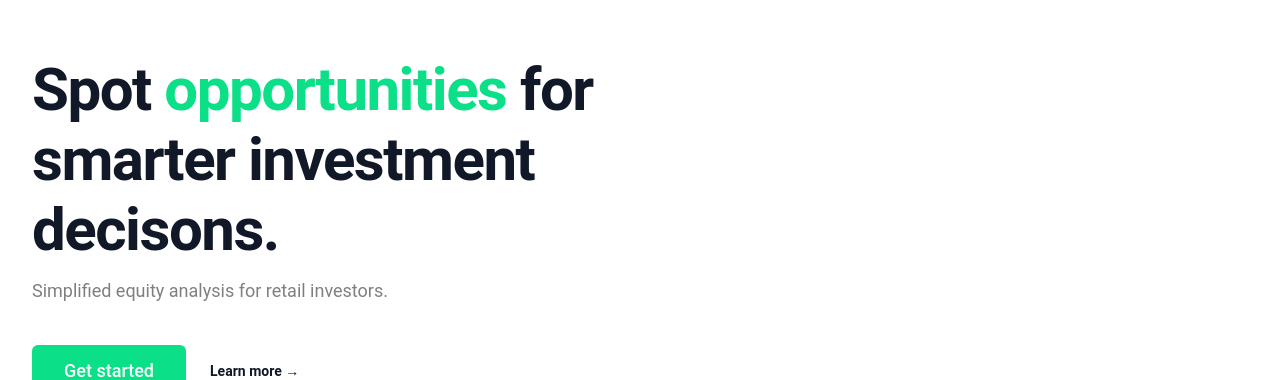
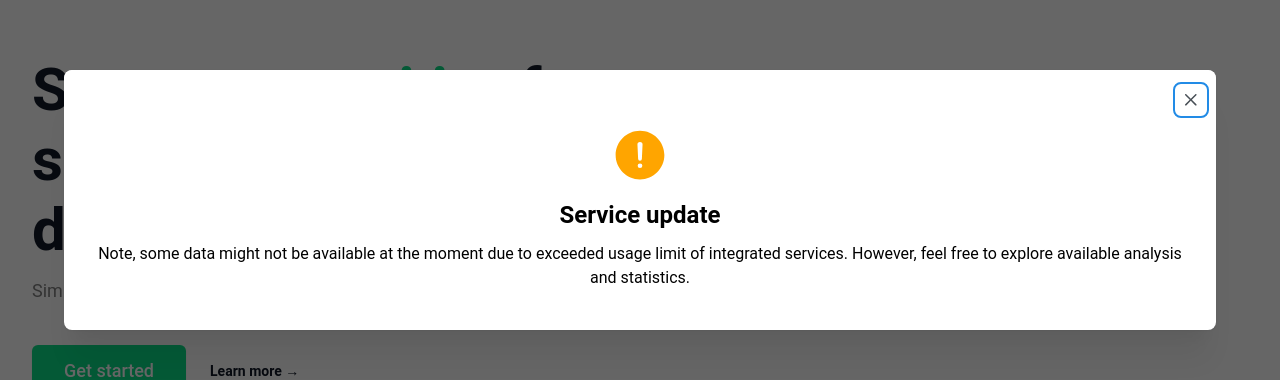
Before and after one commit to nelsonelaye/Vest-Finance, a Next.js app: page / in a window 1280 px wide. Shown: the part 200-580 px from the top of the page. Built offline with nearby package versions, Linux system fonts and the light colour scheme; no server answers.

Commit message:
feat: add service update alert

```diff
--- /dev/null
+++ b/src/components/Alert/Alert.jsx
@@ -0,0 +1,21 @@
+import React from "react";
+
+const Alert = () => {
+  return (
+    <div className="flex  items-center justify-center bg-gray-100">
+      <div className="rounded-lg bg-gray-50 px-16 py-14">
+        <div className="flex justify-center">
+          <div className="rounded-full bg-green-200 p-6">
+            <div className="flex h-16 w-16 items-center justify-center rounded-full bg-green-500 p-4"></div>
+          </div>
+        </div>
+        <h3 className="my-4 text-center text-3xl font-semibold text-gray-700">
+          Service update
+        </h3>
+        <p className="w-[230px] text-center font-normal text-gray-600"></p>
+      </div>
+    </div>
+  );
+};
+
+export default Alert;
--- a/src/components/SearchField/SearchField.jsx
+++ b/src/components/SearchField/SearchField.jsx
@@ -17,6 +17,7 @@ const SearchField = ({
   handleSelect,
   page,
   closeSidebar,
+  description,
 }) => {
   const searchParams = useSearchParams();
   const symbol = searchParams.get("ticker");
@@ -44,6 +45,10 @@ const SearchField = ({
         variant === "small" ? "mx-auto" : "sm:w-[600px]"
       } sm:mx-auto ${className}`}
     >
+      <span className="text-[12px] text-neutral-500 mb-2 inline-block">
+        {description}
+      </span>
+
       <input
         type="text"
         name="ticker"
--- a/src/components/Sidebar/Sidebar.jsx
+++ b/src/components/Sidebar/Sidebar.jsx
@@ -47,6 +47,7 @@ const Sidebar = ({ setIsSidebarOpen }) => {
               <SearchField
                 variant="primary"
                 className=" mb-4"
+                description="start by searching stock symbols to get analysis"
                 closeSidebar={() => {
                   setIsSidebarOpen(false);
                 }}
@@ -56,19 +57,19 @@ const Sidebar = ({ setIsSidebarOpen }) => {
                 onClick={() => {
                   setIsSidebarOpen(false);
                 }}
-                className="-mx-3 block rounded-lg px-3 py-2 text-base font-semibold leading-7 text-gray-900 hover:bg-gray-50"
+                className="-mx-3 block rounded-lg px-3 py-2 text-base font-medium leading-7 text-gray-900 hover:bg-gray-50"
               >
                 Compare
               </Link>
               <a
                 href="#"
-                className="-mx-3 block rounded-lg px-3 py-2 text-base font-semibold leading-7 text-neutral-50 hover:bg-gray-50"
+                className="-mx-3 block rounded-lg px-3 py-2 text-base font-medium leading-7 text-neutral-50 hover:bg-gray-50"
               >
                 Advisory
               </a>
               <a
                 href="#"
-                className="-mx-3 block rounded-lg px-3 py-2 text-base font-semibold leading-7 text-neutral-50 hover:bg-gray-50"
+                className="-mx-3 block rounded-lg px-3 py-2 text-base font-medium leading-7 text-neutral-50 hover:bg-gray-50"
               >
                 Learn
               </a>
--- a/src/pages/index.jsx
+++ b/src/pages/index.jsx
@@ -3,12 +3,25 @@ import Link from "next/link";
 import { Layout } from "@/components";
 import { useSearchContext } from "@/context/SearchContext";
 import { useSidebarContext } from "@/context/SidebarContext";
+import { Alert, Modal } from "@mantine/core";
+import { useDisclosure } from "@mantine/hooks";
+import { IoAlertCircle } from "react-icons/io5";
 
 export default function Home() {
   const [isMobile, setIsMobile] = useState(false);
+
   const { setIsSearch } = useSearchContext();
   const { setIsSidebarOpen } = useSidebarContext();
+  const [opened, { open, close }] = useDisclosure(false);
 
+  useEffect(() => {
+    if (!localStorage.getItem("alerted")) {
+      open();
+      localStorage.setItem("alerted", "true");
+    } else {
+      close();
+    }
+  }, []);
   useEffect(() => {
     if (window.innerWidth < 640) {
       setIsMobile(true);
@@ -17,6 +30,26 @@ export default function Home() {
   return (
     <div className="scene_element scene_element--fadeinleft">
       <Layout>
+        <Modal
+          opened={opened}
+          onClose={close}
+          size="auto"
+          centered
+          withCloseButton
+          radius="md"
+        >
+          <div className="flex flex-col items-center text-center px-4 pb-6 mt-[-5px]">
+            <IoAlertCircle fontSize={60} color="orange" />
+            <h3 className="mb-1  mt-2">Service update</h3>
+
+            <span className="text-base">
+              Note, some data might not be available at the moment due to
+              exceeded usage limit of integrated services. However, feel free to
+              explore available analysis and statistics.
+            </span>
+          </div>
+        </Modal>
+
         <div className="bg-white  px-6 md:pt-14 lg:px-8 ">
           <div className="w-full text-center md:text-left sm:4/5 md:w-3/5 lg:3/5 py-28 pb-40 sm:pb-48 ">
             <h1 className="text-3xl font-bold md:leading-[70px] tracking-tight text-gray-900 md:text-6xl">
```
